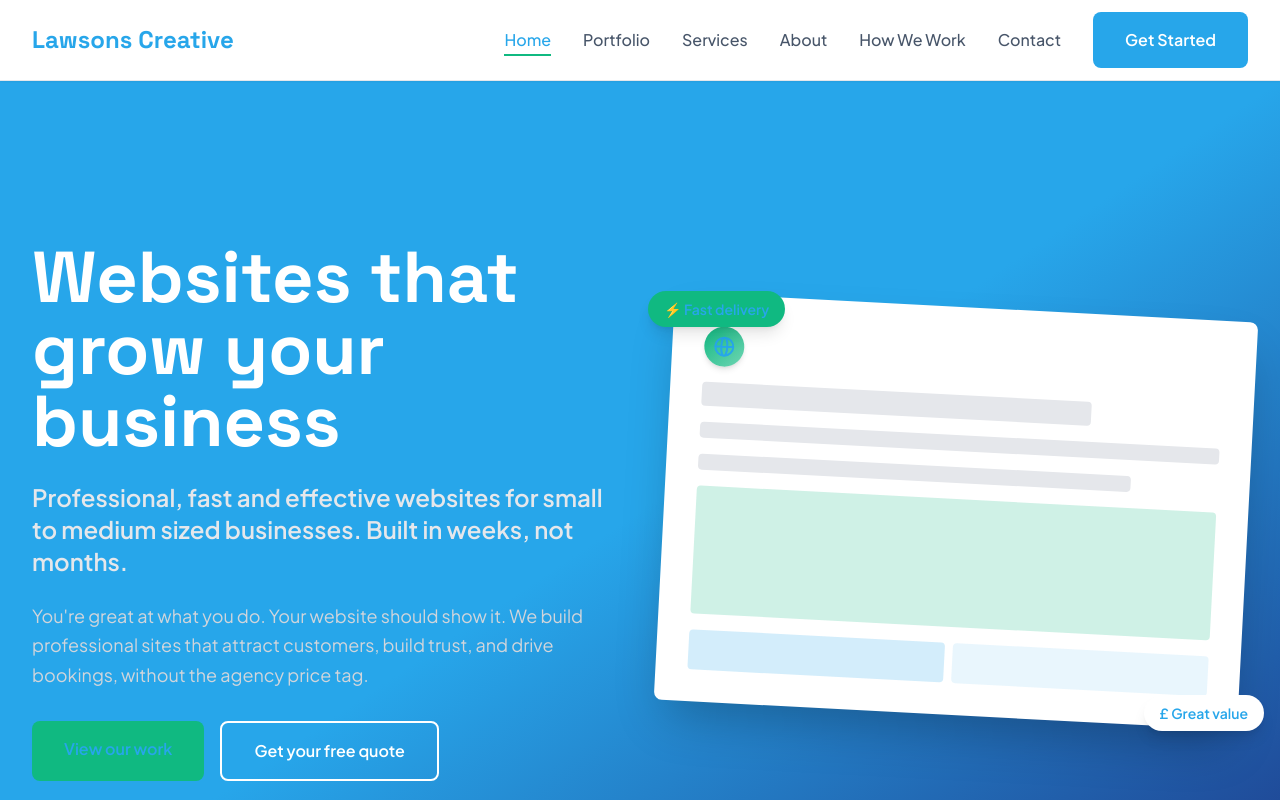
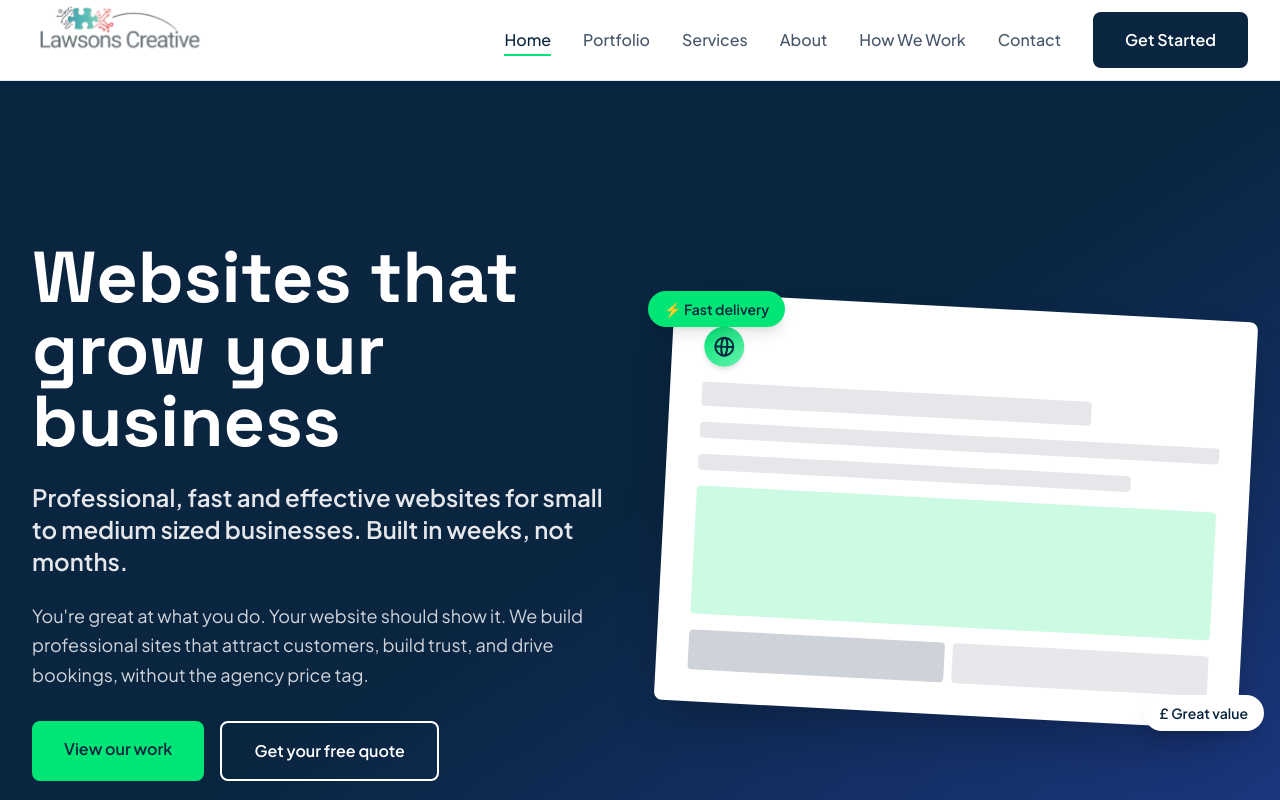
Before and after one commit to lawsonscreative/lawsonscreative-main-site, a Next.js app: page / in a window 1280 px wide. Shown: the top 800 px of the page. Built offline with nearby package versions, Linux system fonts and the light colour scheme.

Commit message:
Added logo to header which still needs work and restored working colour scheme
🤖 Generated with [Claude Code](https://claude.com/claude-code)

Co-Authored-By: Claude <noreply@anthropic.com>

```diff
--- a/components/Navigation.tsx
+++ b/components/Navigation.tsx
@@ -1,12 +1,23 @@
 'use client';
 
 import Link from 'next/link';
-import { useState } from 'react';
+import Image from 'next/image';
+import { useState, useEffect } from 'react';
 import { usePathname } from 'next/navigation';
 
 export default function Navigation() {
   const [isOpen, setIsOpen] = useState(false);
+  const [isScrolled, setIsScrolled] = useState(false);
   const pathname = usePathname();
+
+  useEffect(() => {
+    const handleScroll = () => {
+      setIsScrolled(window.scrollY > 50);
+    };
+
+    window.addEventListener('scroll', handleScroll);
+    return () => window.removeEventListener('scroll', handleScroll);
+  }, []);
 
   const navLinks = [
     { href: '/', label: 'Home' },
@@ -25,12 +36,18 @@ export default function Navigation() {
   };
 
   return (
-    <nav className="bg-white border-b border-gray-200 sticky top-0 z-50 shadow-sm">
+    <nav className={`bg-white border-b border-gray-200 sticky top-0 z-50 transition-all duration-300 ${isScrolled ? 'shadow-md' : 'shadow-sm'}`}>
       <div className="container-custom">
-        <div className="flex justify-between items-center h-20">
-          {/* Logo */}
-          <Link href="/" className="text-2xl font-heading font-bold text-navy">
-            Lawsons Creative
+        <div className={`flex justify-between items-center transition-all duration-300 ${isScrolled ? 'h-16' : 'h-20'}`}>
+          {/* Logo - Without Strapline */}
+          <Link href="/" className="relative">
+            <Image
+              src="/images/logo.png"
+              alt="Lawsons Creative"
+              width={180}
+              height={60}
+              className={`transition-all duration-300 h-auto ${isScrolled ? 'w-36 md:w-40' : 'w-40 md:w-44'}`}
+            />
           </Link>
 
           {/* Desktop Navigation */}
--- a/next.config.mjs
+++ b/next.config.mjs
@@ -1,17 +1,4 @@
 /** @type {import('next').NextConfig} */
-const nextConfig = {
-  webpack: (config, { isServer }) => {
-    // Watch tailwind config for changes in dev mode
-    if (!isServer) {
-      config.watchOptions = {
-        ...config.watchOptions,
-        ignored: config.watchOptions?.ignored?.filter(
-          (ignore) => !ignore.includes('tailwind.config')
-        ),
-      };
-    }
-    return config;
-  },
-};
+const nextConfig = {};
 
 export default nextConfig;
--- a/tailwind.config.ts
+++ b/tailwind.config.ts
@@ -13,12 +13,12 @@ const config: Config = {
         foreground: "var(--foreground)",
         // Brand colors
         navy: {
-          DEFAULT: '#27a6ea',
-          dark: '#1e8bc3',
+          DEFAULT: '#0A2540',
+          dark: '#051828',
         },
         lime: {
-          DEFAULT: '#10b981',
-          light: '#34d399',
+          DEFAULT: '#00E676',
+          light: '#69F0AE',
         },
         slate: {
           DEFAULT: '#475569',
```
Also changed, not shown: public/images/logo-full.png (added), public/images/logo.png (added).
